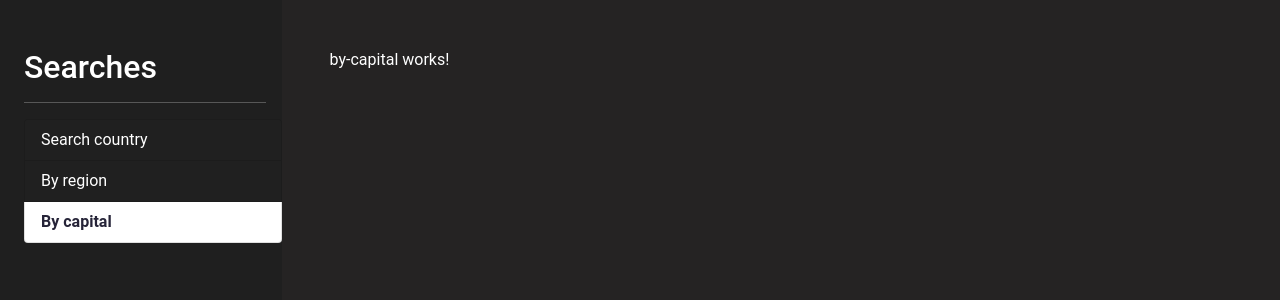
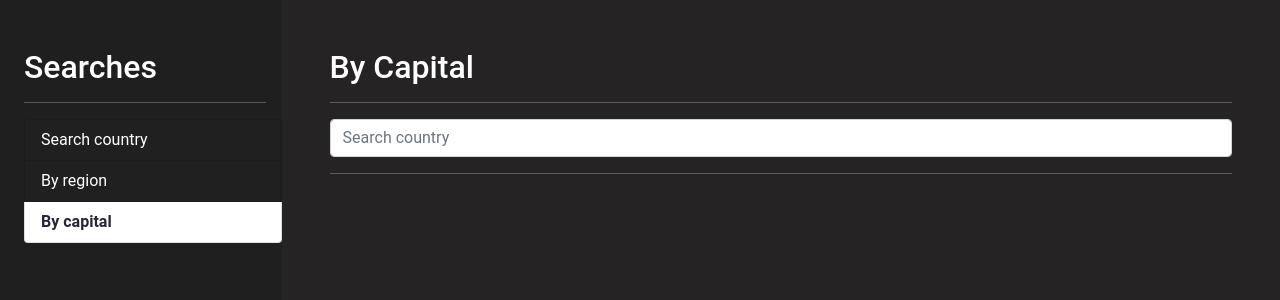
Before and after one commit to ArturoG1z/countries-app-angular, an Angular app: page /capital in a window 1280 px wide. Shown: the top 300 px of the page. Built offline with nearby package versions, Linux system fonts and the light colour scheme.

Commit message:
Added search by capital

```diff
--- a/src/app/country/components/country-table/country-table.component.html
+++ b/src/app/country/components/country-table/country-table.component.html
@@ -1,18 +1,19 @@
+<div class="table-responsive">
   <table class="table table-hover table-dark rounded animate__animated animate__fadeIn">
     <thead>
       <tr>
         <th class="">#</th>
         <th class="">Flag</th>
-      <th class="">Name</th>
+        <th class="">Name - Capital</th>
         <th class="">Population</th>
-      <th class=""></th>
+        <th class="">Details</th>
       </tr>
     </thead>
     <tbody>
       <tr *ngFor="let country of countries; let i = index">
         <td>{{ i + 1 }}</td>
         <td><img [src]="country.flags.png" alt="" class="small-flag" /></td>
-      <td>{{ country.name.common }}</td>
+        <td>{{ country.name.common }} - {{ country.capital }}</td>
         <td>{{ country.population | number }}</td>
         <td>
           <a [routerLink]="['/country', country.cca2]">See more...</a>
@@ -20,3 +21,4 @@
       </tr>
     </tbody>
   </table>
+</div>
--- a/src/app/country/pages/by-capital/by-capital.component.html
+++ b/src/app/country/pages/by-capital/by-capital.component.html
@@ -1 +1,30 @@
-<p>by-capital works!</p>
+<h2>By Capital</h2>
+<hr />
+<div class="row">
+  <div class="col">
+    <app-country-input
+      [term]="term"
+      (onEnter)="search($event)"
+      (onDebaunce)="suggest($event)"
+    ></app-country-input>
+  </div>
+</div>
+<hr />
+<div class="alert alert-danger" *ngIf="isAnError">
+  <strong>Error!</strong> No country found with the term: '<strong>{{
+    term
+  }}</strong
+  >'
+</div>
+
+<app-loader
+  loader="assets/svg/puff.svg"
+  [show]="showLoader"
+  customWidth="30"
+></app-loader>
+
+<div class="row" *ngIf="countries.length > 0">
+  <div class="col">
+    <app-country-table [countries]="countries" [showCapital]="true"></app-country-table>
+  </div>
+</div>
--- a/src/app/country/pages/by-capital/by-capital.component.ts
+++ b/src/app/country/pages/by-capital/by-capital.component.ts
@@ -1,15 +1,51 @@
-import { Component, OnInit } from '@angular/core';
+import { Component, OnInit, OnDestroy } from '@angular/core';
+import { CountryService } from '../../services/country.service';
+import { Country } from '../../interfaces/country.interface';
+import { Subscription } from 'rxjs';
 
 @Component({
   selector: 'app-by-capital',
   templateUrl: './by-capital.component.html',
   styleUrls: ['./by-capital.component.scss']
 })
-export class ByCapitalComponent implements OnInit {
+export class ByCapitalComponent implements OnInit, OnDestroy {
+  term: string = '';
+  isAnError: boolean = false;
+  countries: Country[] = [];
+  showLoader: boolean = false;
+  private subscription: Subscription = new Subscription();
 
-  constructor() { }
+  constructor(private countryService: CountryService) { }
 
-  ngOnInit(): void {
+  ngOnInit(): void {}
+
+  search(term: string): void {
+    this.term = term;
+    this.showLoader = true;
+    this.subscription = this.countryService.searchCountryByCapital(this.term).subscribe(
+      (countries) => {
+        this.showLoader = false;
+        this.countries = countries;
+        this.isAnError = false;
+      },
+      (err) => {
+        console.info(err);
+        this.showLoader = false;
+        this.isAnError = true;
+        this.countries = [];
+      }
+    );
   }
 
+  suggest(term: string): void {
+    let idTimeOut = setTimeout(() => {
+      this.isAnError = false;
+      clearTimeout(idTimeOut);
+    }, 1500);
+
+  }
+
+  ngOnDestroy(): void {
+    this.subscription.unsubscribe();
+  }
 }
--- a/src/app/country/services/country.service.ts
+++ b/src/app/country/services/country.service.ts
@@ -14,4 +14,8 @@ export class CountryService {
   searchCountry(term: string): Observable<Country[]> {
     return this.http.get<Country[]>(`${this.apiUrl}/name/${term}`); //.pipe(catchError(err => of([])));
   }
+
+  searchCountryByCapital(term: string): Observable<Country[]> {
+    return this.http.get<Country[]>(`${this.apiUrl}/capital/${term}`); //.pipe(catchError(err => of([])));
+  }
 }
```
Lines whose indentation alone changed are shown as unchanged.
